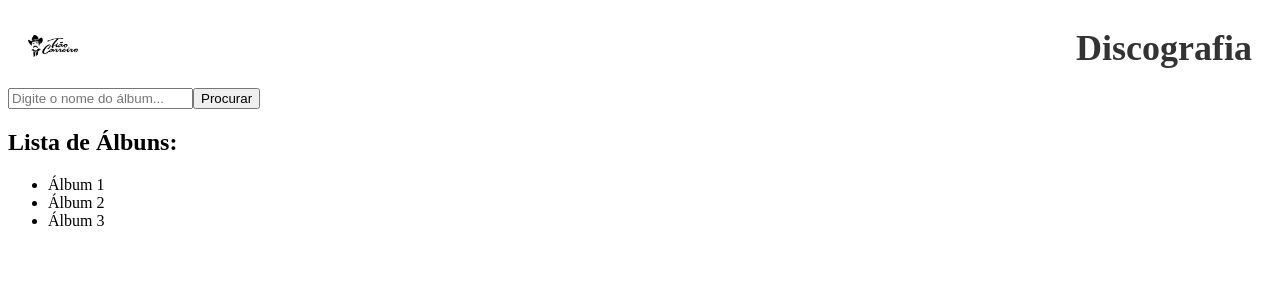
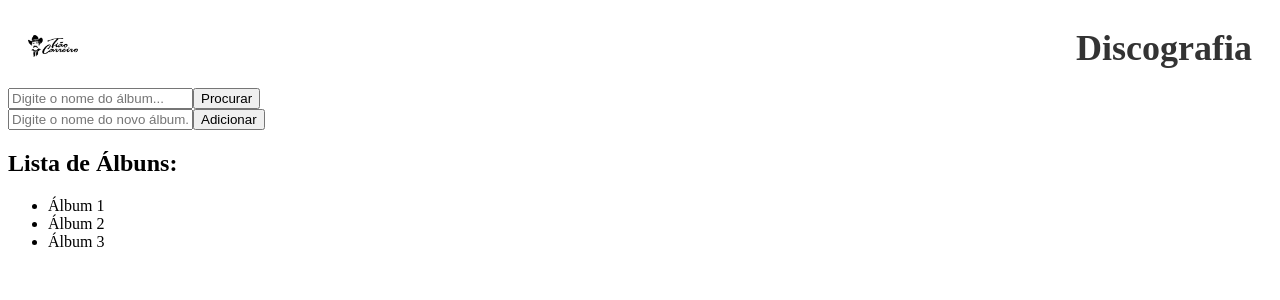
Before and after one commit to JeanSilva08/supliu-disc-manager, a React (Create React App) app: page / in a window 1280 px wide. Shown: the top 300 px of the page. Built offline with nearby package versions, Linux system fonts and the light colour scheme.

Commit message:
AddAlbumForm feature

```diff
--- a/src/App.js
+++ b/src/App.js
@@ -1,29 +1,35 @@
 import React, { useState } from 'react';
 import NavBar from './components/NavBar';
 import SearchBar from './components/SearchBar';
+import AddAlbumForm from './components/AddAlbumForm';
 
 const App = () => {
-  // Simule uma lista de álbuns para teste
   const [albums, setAlbums] = useState([
     { id: 1, name: 'Álbum 1' },
     { id: 2, name: 'Álbum 2' },
     { id: 3, name: 'Álbum 3' },
-    // Adicione mais álbuns aqui para teste
   ]);
 
   const handleSearch = (keyword) => {
-    // Filtrar a lista de álbuns com base na keyword
     const filteredAlbums = albums.filter((album) =>
       album.name.toLowerCase().includes(keyword.toLowerCase())
     );
-    // Atualizar a lista de álbuns com os álbuns filtrados
     setAlbums(filteredAlbums);
+  };
+
+  const handleAddAlbum = (albumName) => {
+    const newAlbum = {
+      id: albums.length + 1,
+      name: albumName,
+    };
+    setAlbums([...albums, newAlbum]);
   };
 
   return (
     <div className="App">
       <NavBar />
-      <SearchBar onSearch={handleSearch} /> {/* Passar a função de filtro */}
+      <SearchBar onSearch={handleSearch} />
+      <AddAlbumForm onAddAlbum={handleAddAlbum} /> {/* Novo componente para adicionar álbuns */}
       <div className="album-list">
         <h2>Lista de Álbuns:</h2>
         <ul>
--- /dev/null
+++ b/src/components/AddAlbumForm.js
@@ -0,0 +1,31 @@
+import React, { useState } from 'react';
+
+const AddAlbumForm = ({ onAddAlbum }) => {
+  const [albumName, setAlbumName] = useState('');
+
+  const handleChange = (event) => {
+    setAlbumName(event.target.value);
+  };
+
+  const handleSubmit = (event) => {
+    event.preventDefault();
+    if (albumName.trim() !== '') {
+      onAddAlbum(albumName);
+      setAlbumName('');
+    }
+  };
+
+  return (
+    <form className="add-album-form" onSubmit={handleSubmit}>
+      <input
+        type="text"
+        placeholder="Digite o nome do novo álbum..."
+        value={albumName}
+        onChange={handleChange}
+      />
+      <button type="submit">Adicionar</button>
+    </form>
+  );
+};
+
+export default AddAlbumForm;
```
